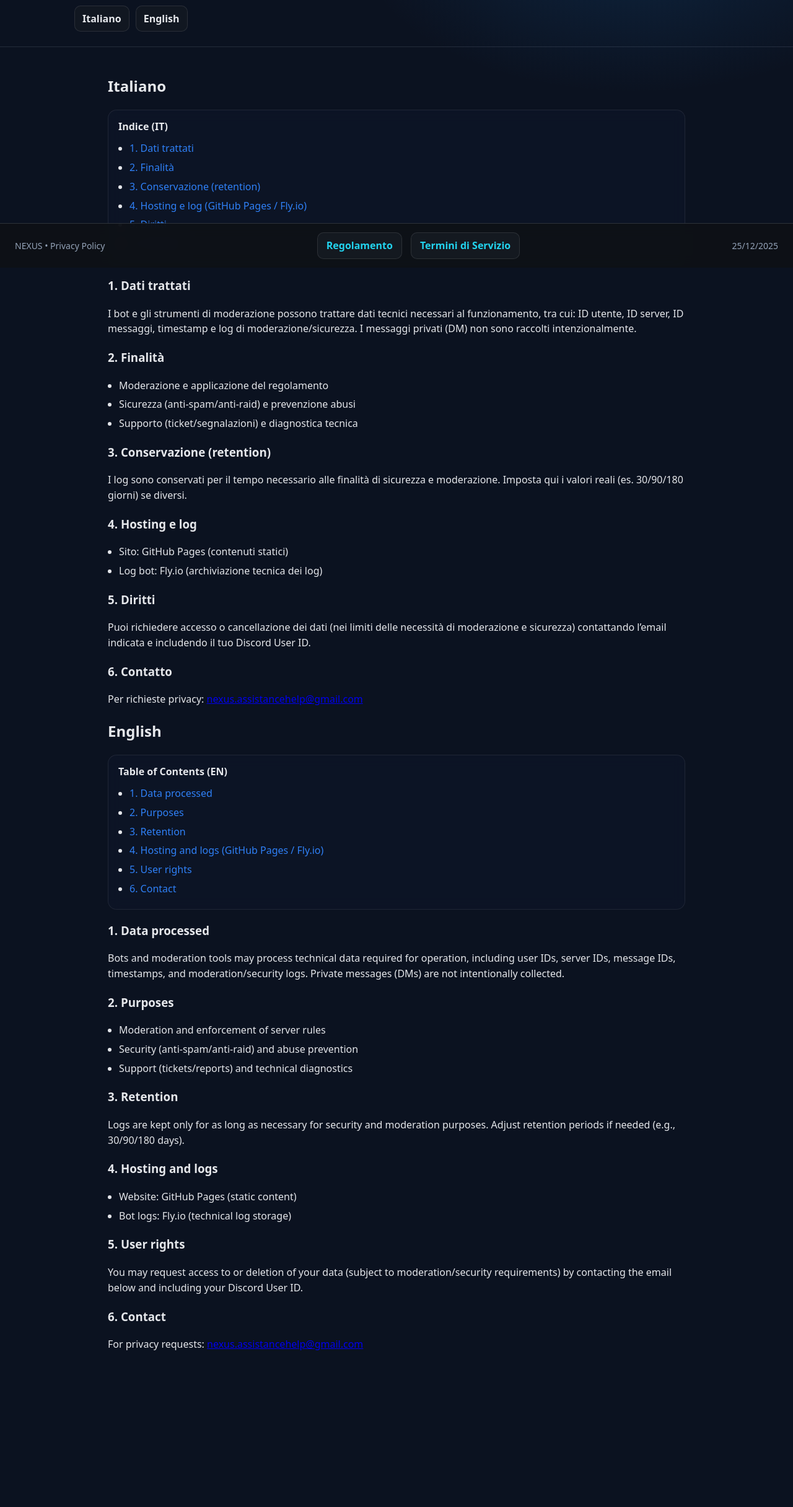
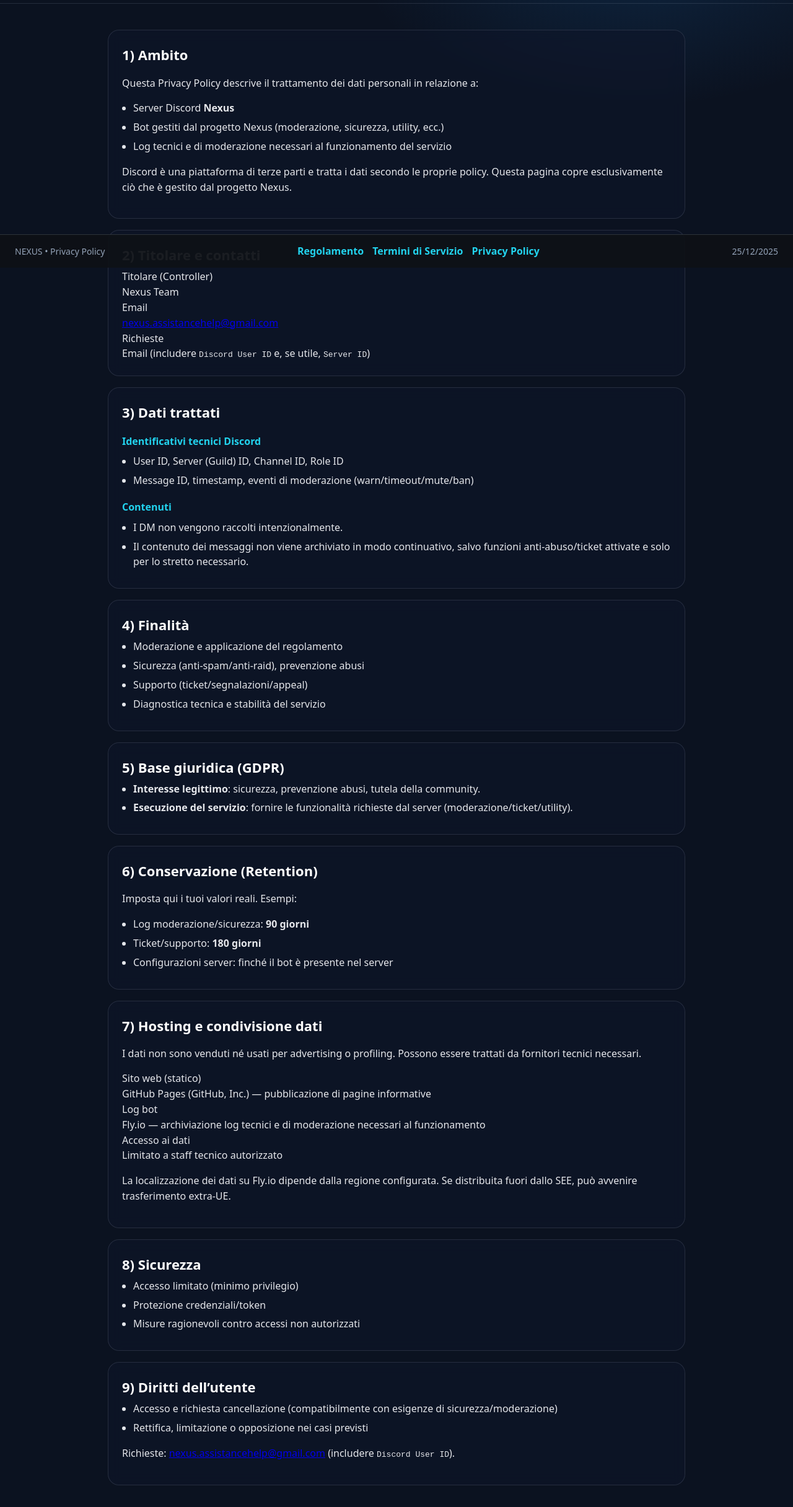
Before and after one commit to 06Mario06/nexus, a plain HTML site: page docs/legal/privacy.html in a window 1280 px wide. Shown: the part 368-2800 px from the top of the page at 62% size. Before the commit the page ends 2680 px from the top, so only its background shows below. Drawn offline with Linux system fonts and the light colour scheme.

Commit message:
Add files via upload

```diff
--- a/docs/assets/style.css
+++ b/docs/assets/style.css
@@ -81,102 +81,54 @@ li{margin:6px 0}
 }
 .footer-inner{display:flex;gap:12px;justify-content:space-between;align-items:center}
 
-/* override banner size */
-.hero-banner{max-height:220px; object-fit:cover;}
+/* === OVERRIDE: reduce hero/banner height (all pages) === */
+.hero-banner{
+  max-height: 180px;
+  width: 100%;
+  object-fit: cover;
+}
 
-/* === FIXED FOOTER (left text | center buttons | right date) === */
-body{padding-bottom:92px;}
-.page-footer{
-  position:fixed;
-  bottom:0;
-  left:0;
-  width:100%;
-  display:grid;
-  grid-template-columns:1fr auto 1fr;
-  align-items:center;
-  gap:16px;
-  padding:14px 24px;
-  background:rgba(10,15,25,.92);
-  border-top:1px solid rgba(255,255,255,.08);
-  backdrop-filter:blur(10px);
-  z-index:9999;
-}
-.footer-left,.footer-right{
-  font-size:14px;
-  color:var(--muted);
-}
-.footer-left{text-align:left;}
-.footer-right{text-align:right;}
-.footer-center{display:flex;gap:12px;justify-content:center;flex-wrap:wrap;}
-.footer-btn{
-  padding:8px 14px;
-  border-radius:10px;
-  background:rgba(22,27,34,.9);
-  border:1px solid rgba(255,255,255,.10);
-  color:var(--text);
-  font-weight:600;
-  text-decoration:none;
-  transition:all .15s ease;
-}
-.footer-btn:hover{
-  background:rgba(47,129,247,.15);
-  border-color:rgba(47,129,247,.6);
-  color:rgba(47,129,247,1);
-}
-@media (max-width:560px){
-  .page-footer{grid-template-columns:1fr; gap:10px; text-align:center;}
-  .footer-left,.footer-right{text-align:center;}
-}
-/* === TOC blocks === */
-.toc{
-  margin-top:14px;
-  padding:14px 16px;
-  border:1px solid rgba(255,255,255,.08);
-  border-radius:14px;
-  background:rgba(15,23,42,.55);
-}
-.toc h3{margin:0 0 10px 0;font-size:16px;color:var(--text);}
-.toc ul{margin:0;padding-left:18px;}
-.toc a{color:rgba(47,129,247,1);text-decoration:none;}
-.toc a:hover{text-decoration:underline;}
-.lang-switch{display:flex;gap:10px;flex-wrap:wrap;margin-top:12px;}
-.lang-switch a{display:inline-block;padding:8px 12px;border-radius:10px;border:1px solid rgba(255,255,255,.10);background:rgba(22,27,34,.65);color:var(--text);text-decoration:none;font-weight:600;}
-.lang-switch a:hover{border-color:rgba(47,129,247,.6);color:rgba(47,129,247,1);}
-
-/* === OVERRIDE: INLINE FIXED FOOTER (left text | center links | right date) === */
-body{padding-bottom:90px;}
+/* === OVERRIDE: INLINE FIXED FOOTER (left | center links | right date) === */
+body{ padding-bottom: 92px; }
 
 .page-footer{
-  position:fixed;
-  bottom:0; left:0; width:100%;
-  display:flex;
-  align-items:center;
-  justify-content:space-between;
-  gap:18px;
-  padding:14px 24px;
-  background:rgba(14,17,23,.95);
-  border-top:1px solid rgba(48,54,61,.9);
-  z-index:9999;
+  position: fixed;
+  bottom: 0;
+  left: 0;
+  width: 100%;
+  display: flex;
+  align-items: center;
+  justify-content: space-between;
+  gap: 18px;
+  padding: 14px 24px;
+  background: rgba(14, 17, 23, .95);
+  border-top: 1px solid rgba(48, 54, 61, .9);
+  z-index: 9999;
 }
-.footer-left,.footer-right{
-  font-size:14px;
-  color:var(--muted);
-  white-space:nowrap;
+.footer-left, .footer-right{
+  font-size: 14px;
+  color: var(--muted);
+  white-space: nowrap;
 }
 .footer-center{
-  display:flex;
-  gap:14px;
-  justify-content:center;
-  flex-wrap:wrap;
+  display: flex;
+  gap: 14px;
+  justify-content: center;
+  flex-wrap: wrap;
 }
 .footer-btn{
-  color:var(--accent);
-  text-decoration:none;
-  font-weight:700;
+  color: var(--accent);
+  text-decoration: none;
+  font-weight: 700;
 }
-.footer-btn:hover{text-decoration:underline;}
+.footer-btn:hover{ text-decoration: underline; }
 
-@media (max-width:720px){
-  .page-footer{flex-direction:column; align-items:center; text-align:center; padding:12px 14px;}
-  .footer-left,.footer-right{white-space:normal;}
+@media (max-width: 720px){
+  .page-footer{
+    flex-direction: column;
+    align-items: center;
+    text-align: center;
+    padding: 12px 14px;
+  }
+  .footer-left, .footer-right{ white-space: normal; }
 }
--- a/docs/legal/privacy.html
+++ b/docs/legal/privacy.html
@@ -1,107 +1,118 @@
-<!DOCTYPE html>
+<!doctype html>
 <html lang="it">
 <head>
-  <meta charset="UTF-8">
-  <meta name="viewport" content="width=device-width, initial-scale=1">
-  <title>Privacy Policy – Nexus</title>
-  <link rel="stylesheet" href="../assets/style.css">
+  <meta charset="utf-8" />
+  <meta name="viewport" content="width=device-width,initial-scale=1" />
+  <title>Privacy Policy • Nexus</title>
+  <meta name="description" content="Privacy Policy del server Discord Nexus e dei bot associati.">
+  <link rel="stylesheet" href="../assets/style.css" />
 </head>
 <body>
 
 <header class="hero">
   <div class="hero-inner">
-    <img class="hero-banner" src="../assets/banner-privacy.png" alt="Privacy Policy – Nexus">
+    <img class="hero-banner" src="../assets/banner-privacy.png" alt="Privacy Policy - Nexus" />
     <div class="hero-title">
       <h1>Privacy Policy</h1>
-      <p class="subtitle">Nexus • Aggiornato 25/12/2025</p>
-      <div class="lang-switch" aria-label="Language selection">
-        <a href="#it">Italiano</a>
-        <a href="#en">English</a>
-      </div>
+      <p class="subtitle">Nexus • Server Discord & Bot • Ultimo aggiornamento: 2025-12-25</p>
+      <nav class="navbar" aria-label="Navigazione">
+        <a class="navbtn" href="terms.html">Termini di Servizio</a>
+      </nav>
     </div>
   </div>
 </header>
 
 <main class="container">
 
-  <section id="it" class="section">
-    <h2>Italiano</h2>
-    <div class="toc" aria-label="Indice Italiano">
-      <h3>Indice (IT)</h3>
-      <ul>
-        <li><a href="#it-1">1. Dati trattati</a></li>
-        <li><a href="#it-2">2. Finalità</a></li>
-        <li><a href="#it-3">3. Conservazione (retention)</a></li>
-        <li><a href="#it-4">4. Hosting e log (GitHub Pages / Fly.io)</a></li>
-        <li><a href="#it-5">5. Diritti</a></li>
-        <li><a href="#it-6">6. Contatto</a></li>
-      </ul>
+  <section class="card">
+    <h2>1) Ambito</h2>
+    <p>Questa Privacy Policy descrive il trattamento dei dati personali in relazione a:</p>
+    <ul>
+      <li>Server Discord <strong>Nexus</strong></li>
+      <li>Bot gestiti dal progetto Nexus (moderazione, sicurezza, utility, ecc.)</li>
+      <li>Log tecnici e di moderazione necessari al funzionamento del servizio</li>
+    </ul>
+    <p class="small">Discord è una piattaforma di terze parti e tratta i dati secondo le proprie policy. Questa pagina copre esclusivamente ciò che è gestito dal progetto Nexus.</p>
+  </section>
+
+  <section class="card">
+    <h2>2) Titolare e contatti</h2>
+    <div class="kv">
+      <div>Titolare (Controller)</div><div>Nexus Team</div>
+      <div>Email</div><div><a href="mailto:nexus.assistancehelp@gmail.com">nexus.assistancehelp@gmail.com</a></div>
+      <div>Richieste</div><div>Email (includere <code>Discord User ID</code> e, se utile, <code>Server ID</code>)</div>
     </div>
+  </section>
 
-    <h3 id="it-1">1. Dati trattati</h3>
-    <p>I bot e gli strumenti di moderazione possono trattare dati tecnici necessari al funzionamento, tra cui: ID utente, ID server, ID messaggi, timestamp e log di moderazione/sicurezza. I messaggi privati (DM) non sono raccolti intenzionalmente.</p>
+  <section class="card">
+    <h2>3) Dati trattati</h2>
+    <h3>Identificativi tecnici Discord</h3>
+    <ul>
+      <li>User ID, Server (Guild) ID, Channel ID, Role ID</li>
+      <li>Message ID, timestamp, eventi di moderazione (warn/timeout/mute/ban)</li>
+    </ul>
+    <h3>Contenuti</h3>
+    <ul>
+      <li>I DM non vengono raccolti intenzionalmente.</li>
+      <li>Il contenuto dei messaggi non viene archiviato in modo continuativo, salvo funzioni anti-abuso/ticket attivate e solo per lo stretto necessario.</li>
+    </ul>
+  </section>
 
-    <h3 id="it-2">2. Finalità</h3>
+  <section class="card">
+    <h2>4) Finalità</h2>
     <ul>
       <li>Moderazione e applicazione del regolamento</li>
-      <li>Sicurezza (anti-spam/anti-raid) e prevenzione abusi</li>
-      <li>Supporto (ticket/segnalazioni) e diagnostica tecnica</li>
+      <li>Sicurezza (anti-spam/anti-raid), prevenzione abusi</li>
+      <li>Supporto (ticket/segnalazioni/appeal)</li>
+      <li>Diagnostica tecnica e stabilità del servizio</li>
     </ul>
-
-    <h3 id="it-3">3. Conservazione (retention)</h3>
-    <p>I log sono conservati per il tempo necessario alle finalità di sicurezza e moderazione. Imposta qui i valori reali (es. 30/90/180 giorni) se diversi.</p>
-
-    <h3 id="it-4">4. Hosting e log</h3>
-    <ul>
-      <li>Sito: GitHub Pages (contenuti statici)</li>
-      <li>Log bot: Fly.io (archiviazione tecnica dei log)</li>
-    </ul>
-
-    <h3 id="it-5">5. Diritti</h3>
-    <p>Puoi richiedere accesso o cancellazione dei dati (nei limiti delle necessità di moderazione e sicurezza) contattando l’email indicata e includendo il tuo Discord User ID.</p>
-
-    <h3 id="it-6">6. Contatto</h3>
-    <p>Per richieste privacy: <a href="mailto:nexus.assistancehelp@gmail.com">nexus.assistancehelp@gmail.com</a></p>
   </section>
 
-  <section id="en" class="section">
-    <h2>English</h2>
-    <div class="toc" aria-label="English Table of Contents">
-      <h3>Table of Contents (EN)</h3>
-      <ul>
-        <li><a href="#en-1">1. Data processed</a></li>
-        <li><a href="#en-2">2. Purposes</a></li>
-        <li><a href="#en-3">3. Retention</a></li>
-        <li><a href="#en-4">4. Hosting and logs (GitHub Pages / Fly.io)</a></li>
-        <li><a href="#en-5">5. User rights</a></li>
-        <li><a href="#en-6">6. Contact</a></li>
-      </ul>
+  <section class="card">
+    <h2>5) Base giuridica (GDPR)</h2>
+    <ul>
+      <li><strong>Interesse legittimo</strong>: sicurezza, prevenzione abusi, tutela della community.</li>
+      <li><strong>Esecuzione del servizio</strong>: fornire le funzionalità richieste dal server (moderazione/ticket/utility).</li>
+    </ul>
+  </section>
+
+  <section class="card">
+    <h2>6) Conservazione (Retention)</h2>
+    <p class="small">Imposta qui i tuoi valori reali. Esempi:</p>
+    <ul>
+      <li>Log moderazione/sicurezza: <strong>90 giorni</strong></li>
+      <li>Ticket/supporto: <strong>180 giorni</strong></li>
+      <li>Configurazioni server: finché il bot è presente nel server</li>
+    </ul>
+  </section>
+
+  <section class="card">
+    <h2>7) Hosting e condivisione dati</h2>
+    <p>I dati non sono venduti né usati per advertising o profiling. Possono essere trattati da fornitori tecnici necessari.</p>
+    <div class="kv">
+      <div>Sito web (statico)</div><div>GitHub Pages (GitHub, Inc.) — pubblicazione di pagine informative</div>
+      <div>Log bot</div><div>Fly.io — archiviazione log tecnici e di moderazione necessari al funzionamento</div>
+      <div>Accesso ai dati</div><div>Limitato a staff tecnico autorizzato</div>
     </div>
+    <p class="small">La localizzazione dei dati su Fly.io dipende dalla regione configurata. Se distribuita fuori dallo SEE, può avvenire trasferimento extra-UE.</p>
+  </section>
 
-    <h3 id="en-1">1. Data processed</h3>
-    <p>Bots and moderation tools may process technical data required for operation, including user IDs, server IDs, message IDs, timestamps, and moderation/security logs. Private messages (DMs) are not intentionally collected.</p>
+  <section class="card">
+    <h2>8) Sicurezza</h2>
+    <ul>
+      <li>Accesso limitato (minimo privilegio)</li>
+      <li>Protezione credenziali/token</li>
+      <li>Misure ragionevoli contro accessi non autorizzati</li>
+    </ul>
+  </section>
 
-    <h3 id="en-2">2. Purposes</h3>
+  <section class="card">
+    <h2>9) Diritti dell’utente</h2>
     <ul>
-      <li>Moderation and enforcement of server rules</li>
-      <li>Security (anti-spam/anti-raid) and abuse prevention</li>
-      <li>Support (tickets/reports) and technical diagnostics</li>
+      <li>Accesso e richiesta cancellazione (compatibilmente con esigenze di sicurezza/moderazione)</li>
+      <li>Rettifica, limitazione o opposizione nei casi previsti</li>
     </ul>
-
-    <h3 id="en-3">3. Retention</h3>
-    <p>Logs are kept only for as long as necessary for security and moderation purposes. Adjust retention periods if needed (e.g., 30/90/180 days).</p>
-
-    <h3 id="en-4">4. Hosting and logs</h3>
-    <ul>
-      <li>Website: GitHub Pages (static content)</li>
-      <li>Bot logs: Fly.io (technical log storage)</li>
-    </ul>
-
-    <h3 id="en-5">5. User rights</h3>
-    <p>You may request access to or deletion of your data (subject to moderation/security requirements) by contacting the email below and including your Discord User ID.</p>
-
-    <h3 id="en-6">6. Contact</h3>
-    <p>For privacy requests: <a href="mailto:nexus.assistancehelp@gmail.com">nexus.assistancehelp@gmail.com</a></p>
+    <p>Richieste: <a href="mailto:nexus.assistancehelp@gmail.com">nexus.assistancehelp@gmail.com</a> (includere <code>Discord User ID</code>).</p>
   </section>
 
 </main>
@@ -109,10 +120,7 @@
 
 <footer class="page-footer">
   <div class="footer-left">NEXUS • Privacy Policy</div>
-  <div class="footer-center">
-      <a href="../index.html" class="footer-btn">Regolamento</a>
-      <a href="terms.html" class="footer-btn">Termini di Servizio</a>
-  </div>
+  <div class="footer-center"><a href="../index.html" class="footer-btn">Regolamento</a> <a href="terms.html" class="footer-btn">Termini di Servizio</a> <a href="privacy.html" class="footer-btn">Privacy Policy</a></div>
   <div class="footer-right">25/12/2025</div>
 </footer>
 
```
Also changed, not shown: docs/index.html (+11 -11 lines), docs/legal/terms.html (+52 -91 lines).
